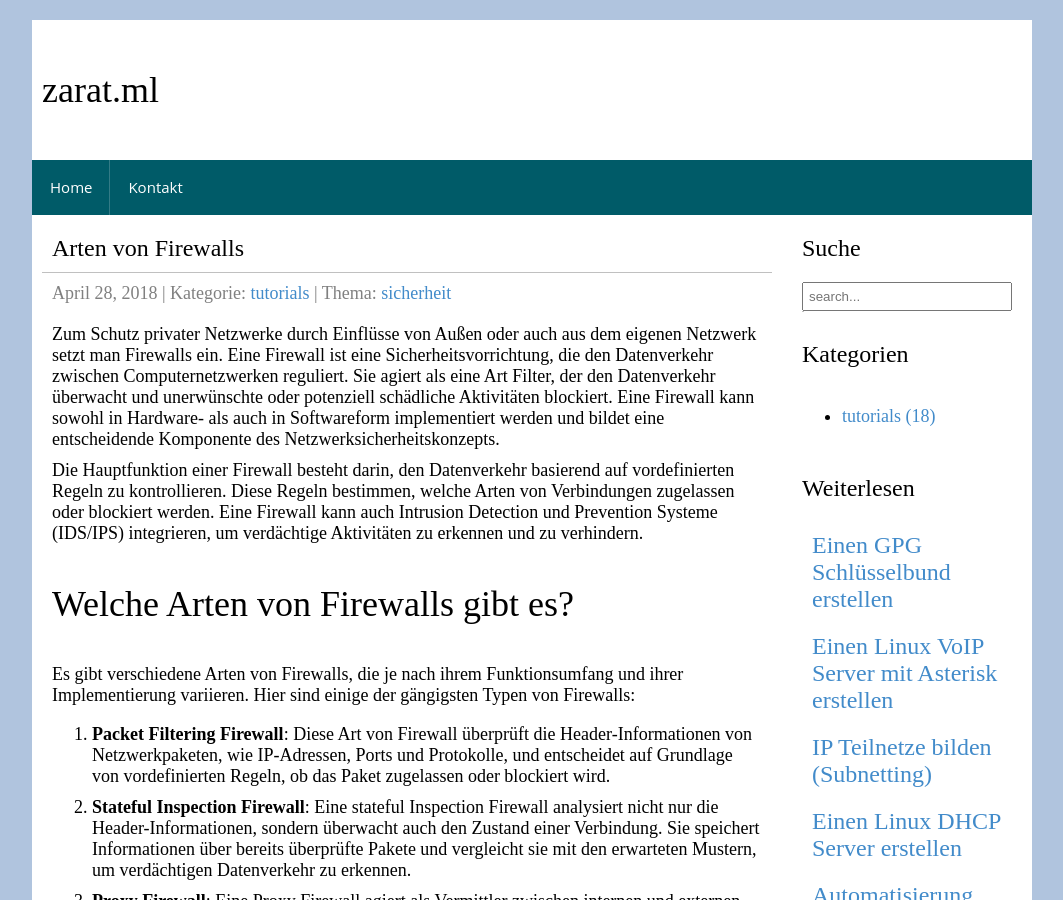
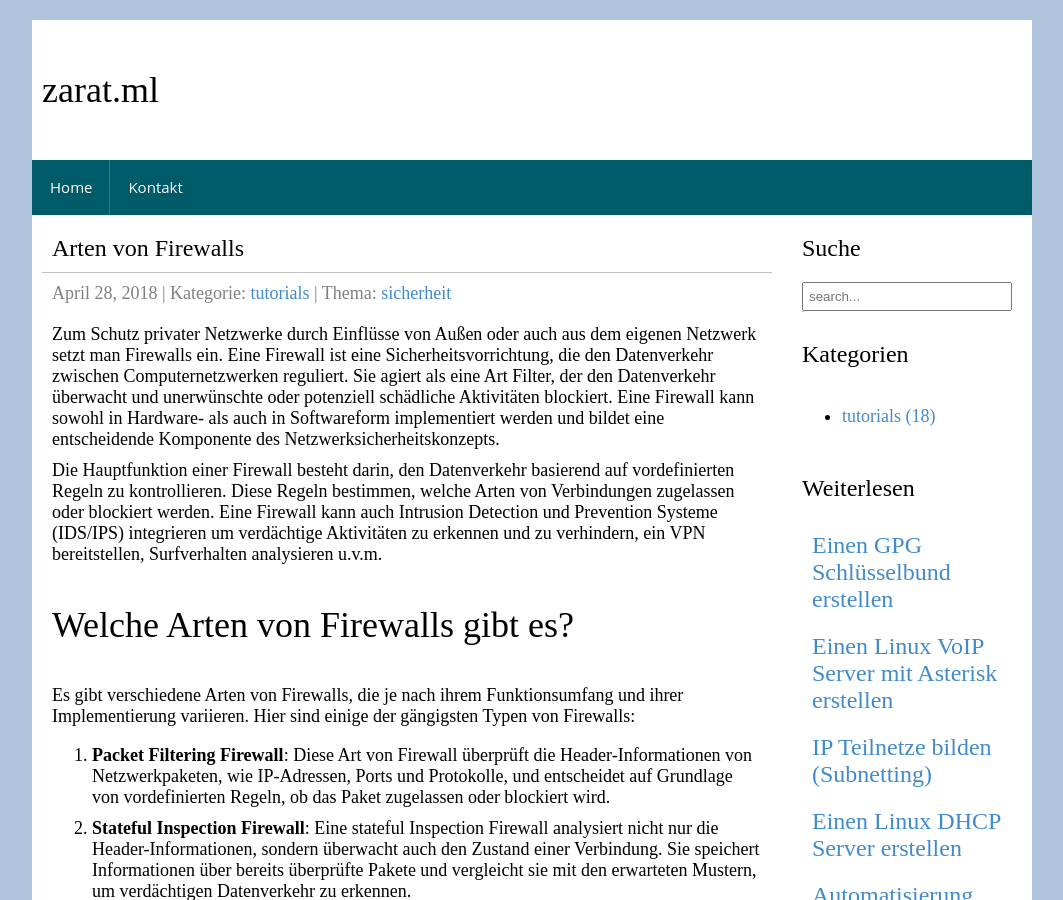
Before and after one commit to zarat/zarat.github.io, a Jekyll site: the page built from _posts/2018-04-28-firewalls.markdown, in a window 1280 px wide and 900 px high. Shown: the whole window, without its empty margins (108-1171 px from the left). Built offline with Jekyll 4.4.1, drawn with Linux system fonts in a browser that asks for light colours.

Commit message:
Update 2018-04-28-firewalls.markdown

```diff
--- a/_posts/2018-04-28-firewalls.markdown
+++ b/_posts/2018-04-28-firewalls.markdown
@@ -11,7 +11,7 @@ Zum Schutz privater Netzwerke durch Einflüsse von Außen oder auch aus dem eige
 
 <!--excerpt_separator-->
 
-Die Hauptfunktion einer Firewall besteht darin, den Datenverkehr basierend auf vordefinierten Regeln zu kontrollieren. Diese Regeln bestimmen, welche Arten von Verbindungen zugelassen oder blockiert werden. Eine Firewall kann auch Intrusion Detection und Prevention Systeme (IDS/IPS) integrieren, um verdächtige Aktivitäten zu erkennen und zu verhindern.
+Die Hauptfunktion einer Firewall besteht darin, den Datenverkehr basierend auf vordefinierten Regeln zu kontrollieren. Diese Regeln bestimmen, welche Arten von Verbindungen zugelassen oder blockiert werden. Eine Firewall kann auch Intrusion Detection und Prevention Systeme (IDS/IPS) integrieren um verdächtige Aktivitäten zu erkennen und zu verhindern, ein VPN bereitstellen, Surfverhalten analysieren u.v.m.
 
 # Welche Arten von Firewalls gibt es?
 
```
